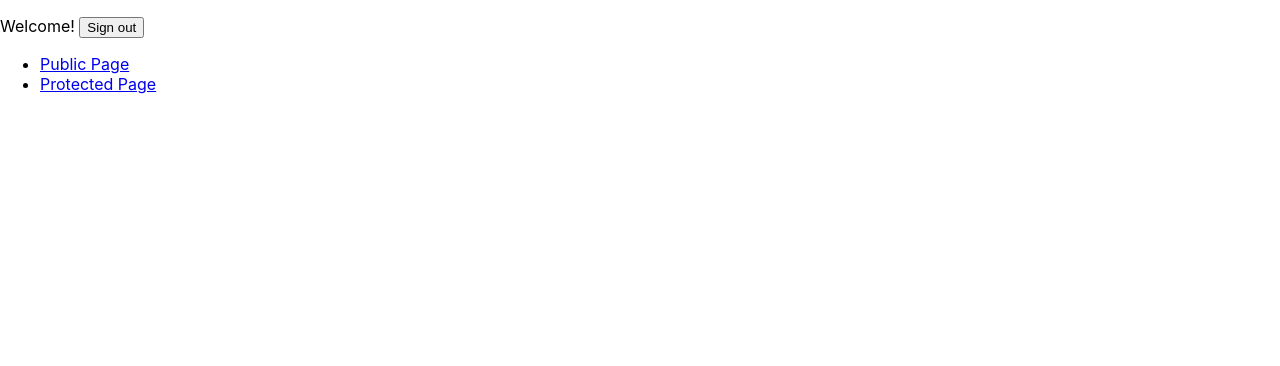
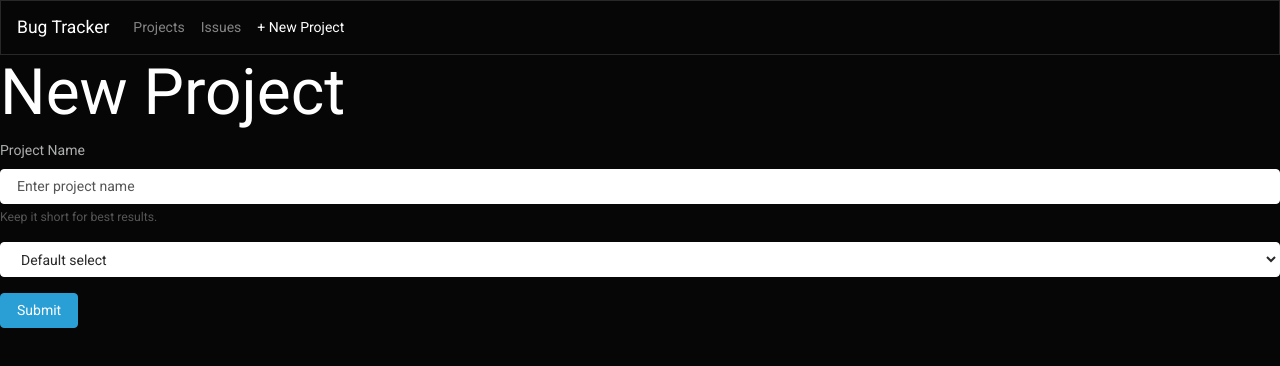
Before and after one commit to lraulin/bug-tracker-client, a React (Create React App) app: page /new-project in a window 1280 px wide. Shown: the top 366 px of the page. Built offline with nearby package versions, Linux system fonts and the light colour scheme; sample sign-in values are in the browser's storage.

Commit message:
add main pages

```diff
--- a/src/App.js
+++ b/src/App.js
@@ -1,7 +1,5 @@
 import Login from "components/Login";
 import PrivateRoute from "components/PrivateRoute";
-import Protected from "components/Protected";
-import Public from "components/Public";
 import React, { createContext, useState } from "react";
 import {
   BrowserRouter as Router,
@@ -12,32 +10,29 @@ import {
 } from "react-router-dom";
 import { ProvideAuth } from "auth";
 import AuthButton from "components/AuthButton";
+import Header from "components/Header";
+import "bootswatch/dist/cyborg/bootstrap.min.css";
+import "App.css";
+import Projects from "components/Projects";
+import Issues from "components/Issues";
+import NewProject from "components/NewProject";
 
 const App = () => {
   return (
     <ProvideAuth>
       <Router>
         <div>
-          <AuthButton />
-
-          <ul>
-            <li>
-              <Link to="/public">Public Page</Link>
-            </li>
-            <li>
-              <Link to="/protected">Protected Page</Link>
-            </li>
-          </ul>
+          <Header></Header>
 
           <Switch>
-            <Route path="/public">
-              <Public />
-            </Route>
-            <Route path="/login">
-              <Login />
-            </Route>
-            <PrivateRoute path="/protected">
-              <Protected />
+            <PrivateRoute path="/projects">
+              <Projects />
+            </PrivateRoute>
+            <PrivateRoute path="/issues">
+              <Issues />
+            </PrivateRoute>
+            <PrivateRoute path="/new-project">
+              <NewProject />
             </PrivateRoute>
           </Switch>
         </div>
--- a/src/components/Header.js
+++ b/src/components/Header.js
@@ -6,13 +6,16 @@ import { NavLink } from "react-router-dom";
 const Header = () => {
   return (
     <Navbar bg="dark" variant="dark">
-      <Navbar.Brand href="">Navbar</Navbar.Brand>
+      <Navbar.Brand href="">Bug Tracker</Navbar.Brand>
       <Nav className="mr-auto">
-        <Nav.Link as={NavLink} to="/">
-          Public
+        <Nav.Link as={NavLink} to="/projects">
+          Projects
         </Nav.Link>
-        <Nav.Link as={NavLink} to="/Protected">
-          Protected
+        <Nav.Link as={NavLink} to="/issues">
+          Issues
+        </Nav.Link>
+        <Nav.Link as={NavLink} to="/new-project">
+          + New Project
         </Nav.Link>
       </Nav>
     </Navbar>
--- /dev/null
+++ b/src/components/Issues.js
@@ -0,0 +1,7 @@
+import React from "react";
+
+const Issues = () => {
+  return <div>Issues</div>;
+};
+
+export default Issues;
--- /dev/null
+++ b/src/components/NewProject.js
@@ -0,0 +1,30 @@
+import React from "react";
+import { Button, Form } from "react-bootstrap";
+
+const NewProject = () => {
+  return (
+    <div>
+      <h1>New Project</h1>
+      <Form>
+        <Form.Group controlId="formNewProjectName">
+          <Form.Label>Project Name</Form.Label>
+          <Form.Control type="projectName" placeholder="Enter project name" />
+          <Form.Text className="text-muted">
+            Keep it short for best results.
+          </Form.Text>
+        </Form.Group>
+
+        <Form.Group controlId="formNewProjectOrg">
+          <Form.Control as="select">
+            <option>Default select</option>
+          </Form.Control>
+        </Form.Group>
+        <Button variant="primary" type="submit">
+          Submit
+        </Button>
+      </Form>
+    </div>
+  );
+};
+
+export default NewProject;
--- /dev/null
+++ b/src/components/Projects.js
@@ -0,0 +1,11 @@
+import React from "react";
+
+const Projects = () => {
+  return (
+    <div>
+      <h1>Projects</h1>
+    </div>
+  );
+};
+
+export default Projects;
```
